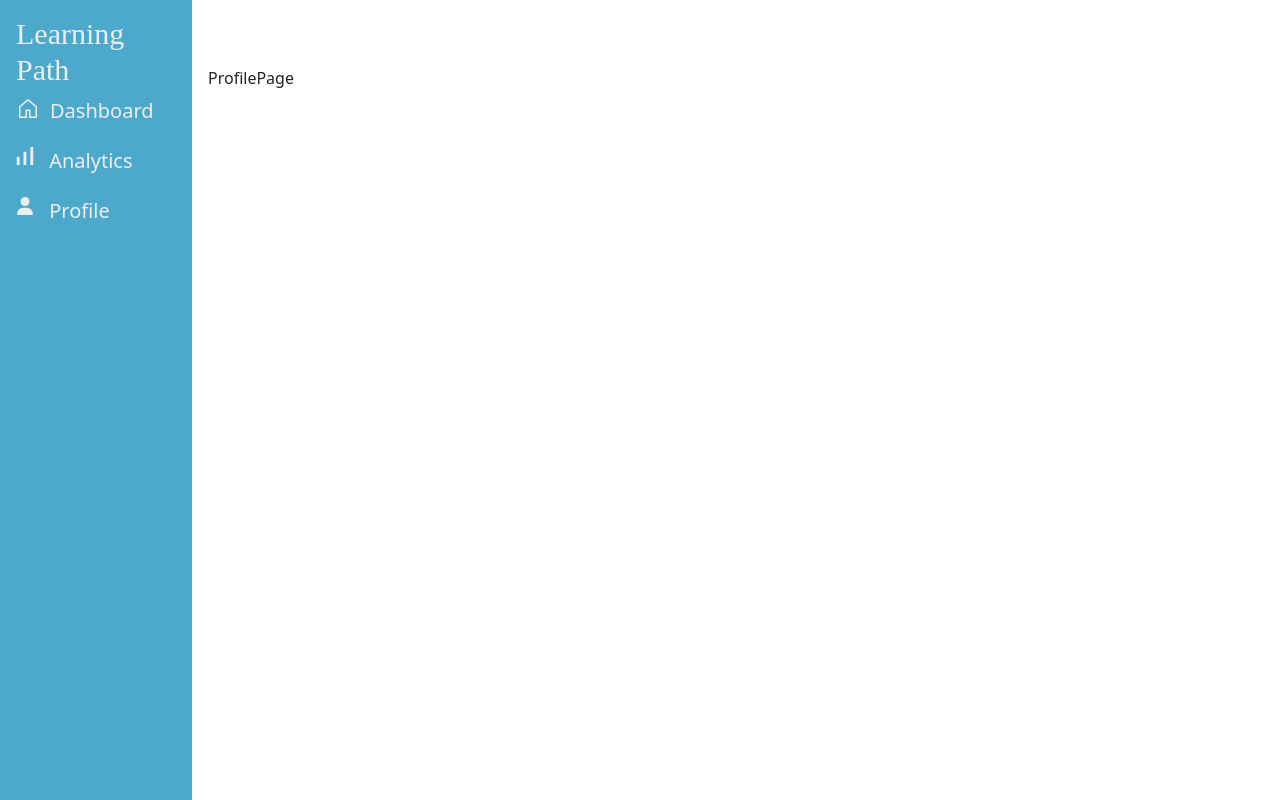
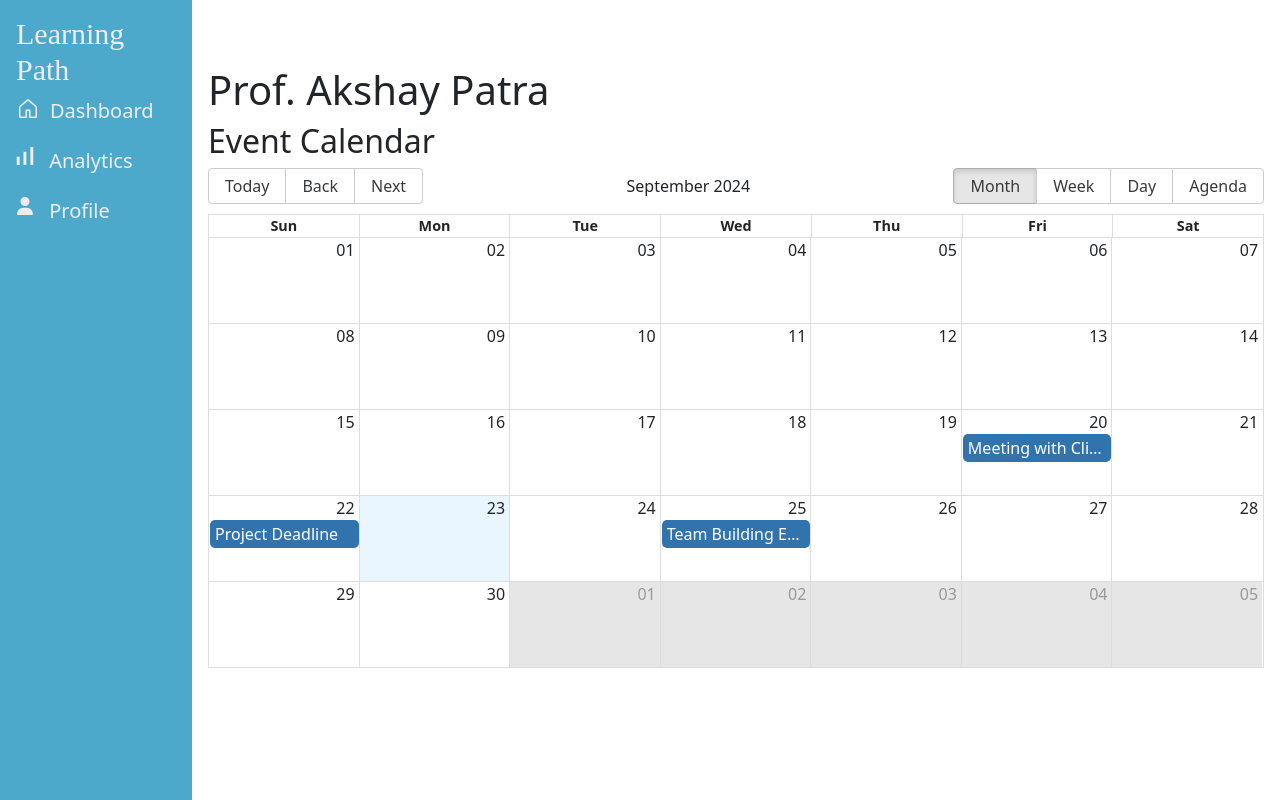
Before and after one commit to akshaypatra/LearningPathDashboard-frontend, a React (Create React App) app: page /profile in a window 1280 px wide. Built offline with nearby package versions, Linux system fonts and the light colour scheme.

Commit message:
added calendar to the profile page ,used react-big-calendar

```diff
--- a/package.json
+++ b/package.json
@@ -13,6 +13,7 @@
     "@testing-library/react": "^13.4.0",
     "@testing-library/user-event": "^13.5.0",
     "react": "^18.3.1",
+    "react-big-calendar": "^1.15.0",
     "react-dom": "^18.3.1",
     "react-icons": "^5.3.0",
     "react-router-dom": "^6.26.2",
--- a/src/App.css
+++ b/src/App.css
@@ -251,7 +251,7 @@ margin: 0px;
    gap:200px;
 }
 
-@media (max-width: 1200px){
+@media (max-width: 1600px){
   .analytics-page-section1{
     display: flex;
     flex-direction: column;
@@ -281,6 +281,7 @@ margin: 0px;
 
 .Today-attendance-pie-chart-container{
   padding-left: 30px;
+  overflow:scroll;
 }
 
 @media (max-width: 1200px){
@@ -319,3 +320,11 @@ margin: 0px;
     overflow: scroll;
   }
 }
+
+/* TeacherProfileComponent.js */
+
+.calendar-section{
+
+}
+
+/* CalendarEvents.js */
--- /dev/null
+++ b/src/components/CalendarEvents.js
@@ -0,0 +1,46 @@
+import React, { useState } from 'react';
+import { Calendar,momentLocalizer } from 'react-big-calendar';
+import moment from 'moment';
+import 'react-big-calendar/lib/css/react-big-calendar.css';
+
+const localizer = momentLocalizer(moment);
+
+const CalendarEvents = () => {
+  // Sample event data
+  // eslint-disable-next-line
+  const [events, setEvents] = useState([
+    {
+      title: 'Meeting with Client',
+      start: new Date(2024, 8, 20, 10, 0), // year, month (0-based), day, hour, minute
+      end: new Date(2024, 8, 20, 12, 0),
+      allDay: false,
+    },
+    {
+      title: 'Project Deadline',
+      start: new Date(2024, 8, 22, 15, 0),
+      end: new Date(2024, 8, 22, 16, 0),
+      allDay: false,
+    },
+    {
+      title: 'Team Building Event',
+      start: new Date(2024, 8, 25, 9, 0),
+      end: new Date(2024, 8, 25, 11, 0),
+      allDay: true,
+    },
+  ]);
+
+  return (
+    <div className='calendar-container'>
+      <h2>Event Calendar</h2>
+      <Calendar
+        localizer={localizer}
+        events={events}
+        startAccessor="start"
+        endAccessor="end"
+        style={{ height: 500 }}
+      />
+    </div>
+  );
+};
+
+export default CalendarEvents;
--- /dev/null
+++ b/src/components/TeacherProfileComponent.js
@@ -0,0 +1,15 @@
+import React from 'react'
+import CalendarEvents from './CalendarEvents'
+
+export default function TeacherProfileComponent() {
+  return (
+    <div>
+        <section className='teacher-info'>
+        <h1 id='teacher-name'>Prof. Akshay Patra </h1>
+        </section>
+        <section className='calendar-section'>
+            <CalendarEvents/>
+        </section>
+    </div>
+  )
+}
--- a/src/pages/ProfilePage.js
+++ b/src/pages/ProfilePage.js
@@ -1,7 +1,11 @@
 import React from 'react'
+import TeacherProfileComponent from '../components/TeacherProfileComponent'
 
 export default function ProfilePage() {
   return (
-    <div>ProfilePage</div>
+    <div>
+      <TeacherProfileComponent/>
+
+    </div>
   )
 }
```
Also changed, not shown: 1 other file (tests, documents, lock files or other folders).
